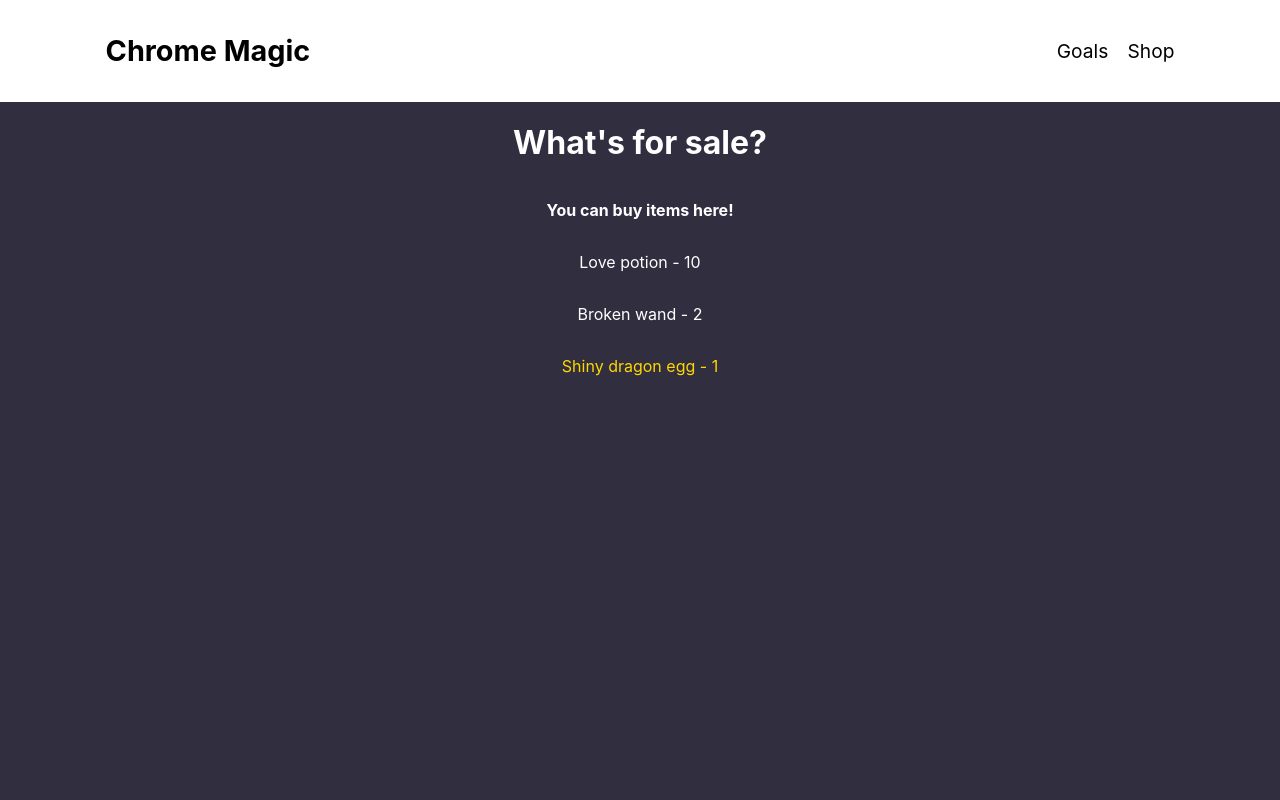
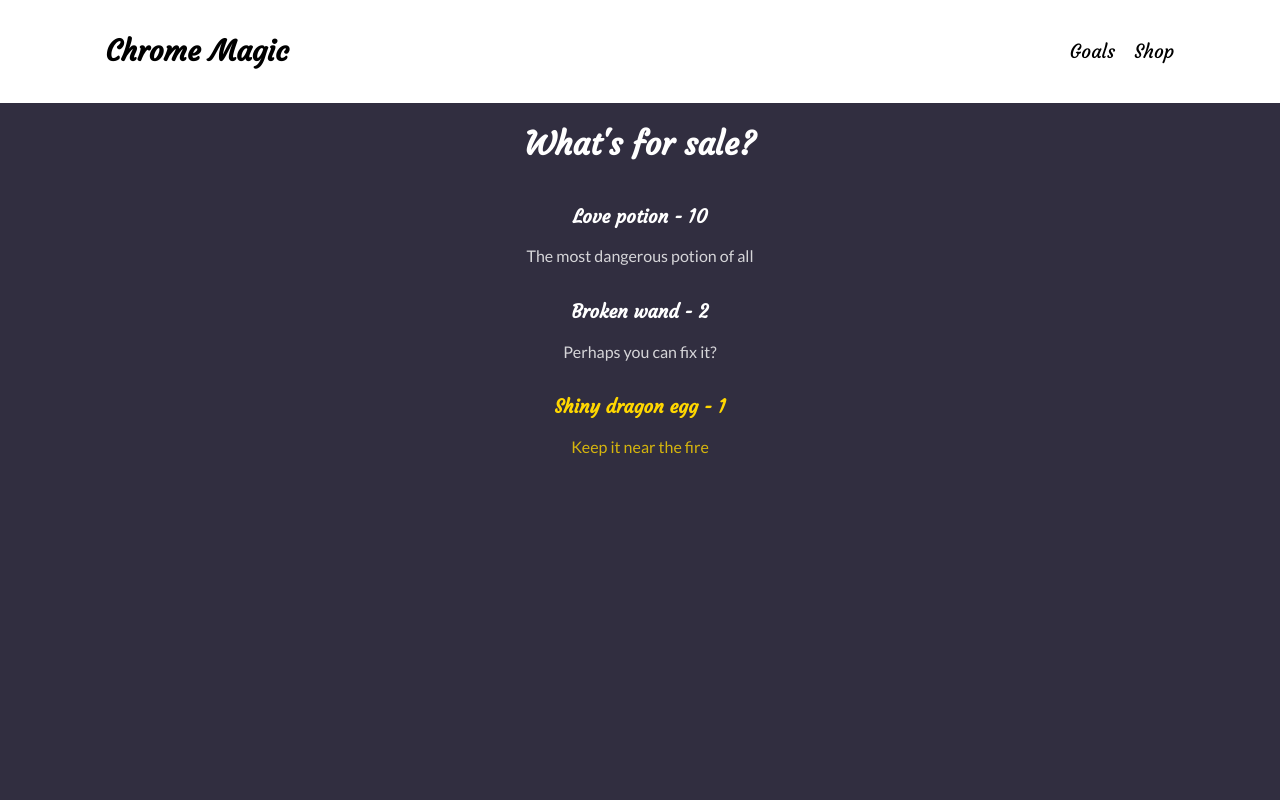
Before and after one commit to cmarsh27/chromemagic, a React (Create React App) app: page /shop in a window 1280 px wide. Shown: the top 800 px of the page. Built offline with nearby package versions, Linux system fonts and the light colour scheme.

Commit message:
New fonts and styling

```diff
--- a/src/index.css
+++ b/src/index.css
@@ -1,11 +1,17 @@
+@import url('https://fonts.googleapis.com/css2?family=Courgette&family=Lato:wght@300;400&display=swap');
+
 body {
   margin: 0;
-  font-family: -apple-system, BlinkMacSystemFont, 'Segoe UI', 'Roboto', 'Oxygen',
-    'Ubuntu', 'Cantarell', 'Fira Sans', 'Droid Sans', 'Helvetica Neue',
-    sans-serif;
+  font-family: 'Courgette', cursive;
+  font-family: 'Lato', sans-serif;
   -webkit-font-smoothing: antialiased;
   -moz-osx-font-smoothing: grayscale;
 }
+
+h1,h2,h3{
+  font-family: 'Courgette', cursive;
+}
+
 
 .header {
   text-align: center;
@@ -38,6 +44,7 @@ body {
 }
 
 .nav-link{
+  font-family: 'Courgette', cursive;
   text-decoration: none;
   color: inherit;
   margin: 0.5em;
@@ -50,3 +57,7 @@ body {
 .uncommon{
   color: turquoise;
 }
+
+.description{
+  opacity: 0.8;
+}
--- a/src/pages/Shop/Shop.js
+++ b/src/pages/Shop/Shop.js
@@ -1,15 +1,17 @@
-import React, {usestate} from 'react'
+import React, {useState} from 'react'
 
 const itemData = [
-                  {title : "Invisibility potion", quantity : "10", rarity : "common"},
-                  {title : "Flying potion", quantity : "10", rarity: "common"},
-                  {title : "Big cauldron", quantity : "8", rarity: "common"},
-                  {title : "Pointy wizard hat", quantity : "3", rarity: "uncommon"},
-                  {title : "Shiny dragon egg", quantity : "1", rarity: "rare"},
-                  {title : "Floppy fish", quantity : "5", rarity: "uncommon"},
-                  {title : "Love potion", quantity : "10", rarity: "common"},
-                  {title : "Broken wand", quantity : "6", rarity: "common"}
+                  {title : "Invisibility potion", quantity : "10", rarity : "common", description : "Drink to turn invisible"},
+                  {title : "Flying potion", quantity : "10", rarity: "common", description : "Make sure you land before it wears off"},
+                  {title : "Big cauldron", quantity : "8", rarity: "common", description : "Use to brew big potions"},
+                  {title : "Pointy wizard hat", quantity : "3", rarity: "uncommon", description : "Very important wizard gear"},
+                  {title : "Shiny dragon egg", quantity : "1", rarity: "rare", description : "Keep it near the fire"},
+                  {title : "Floppy fish", quantity : "5", rarity: "uncommon", description : "Flop flop flop flop"},
+                  {title : "Love potion", quantity : "10", rarity: "common", description : "The most dangerous potion of all"},
+                  {title : "Broken wand", quantity : "6", rarity: "common", description : "Perhaps you can fix it?"}
                   ]
+
+let inventory=[]
 
 const Shop = () => {
 
@@ -35,12 +37,10 @@ const Shop = () => {
     <>
         <header className="header">
             <h1>What's for sale?</h1>
-            <p>
-            <b>You can buy items here!</b>
-            </p>
             {randItems.map((item, index) =>
-                <div key = {index} className={item.rarity}>
-                <p>{item.title} - {item.quantity}</p>
+                <div key = {index} className={item.rarity} >
+                <h3>{item.title} - {item.quantity}</h3>
+                <p className='description'> {item.description} </p>
                 </div>
             )}
         </header>
```
